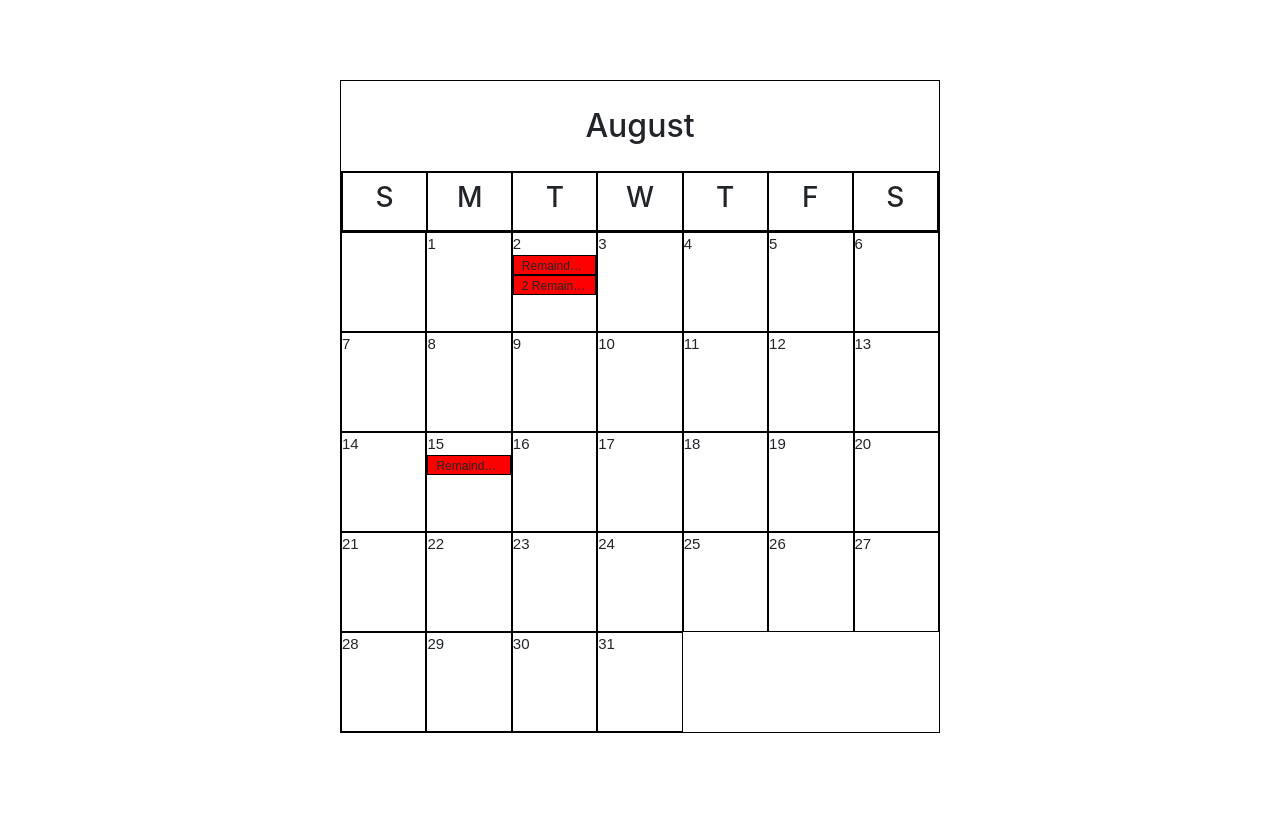
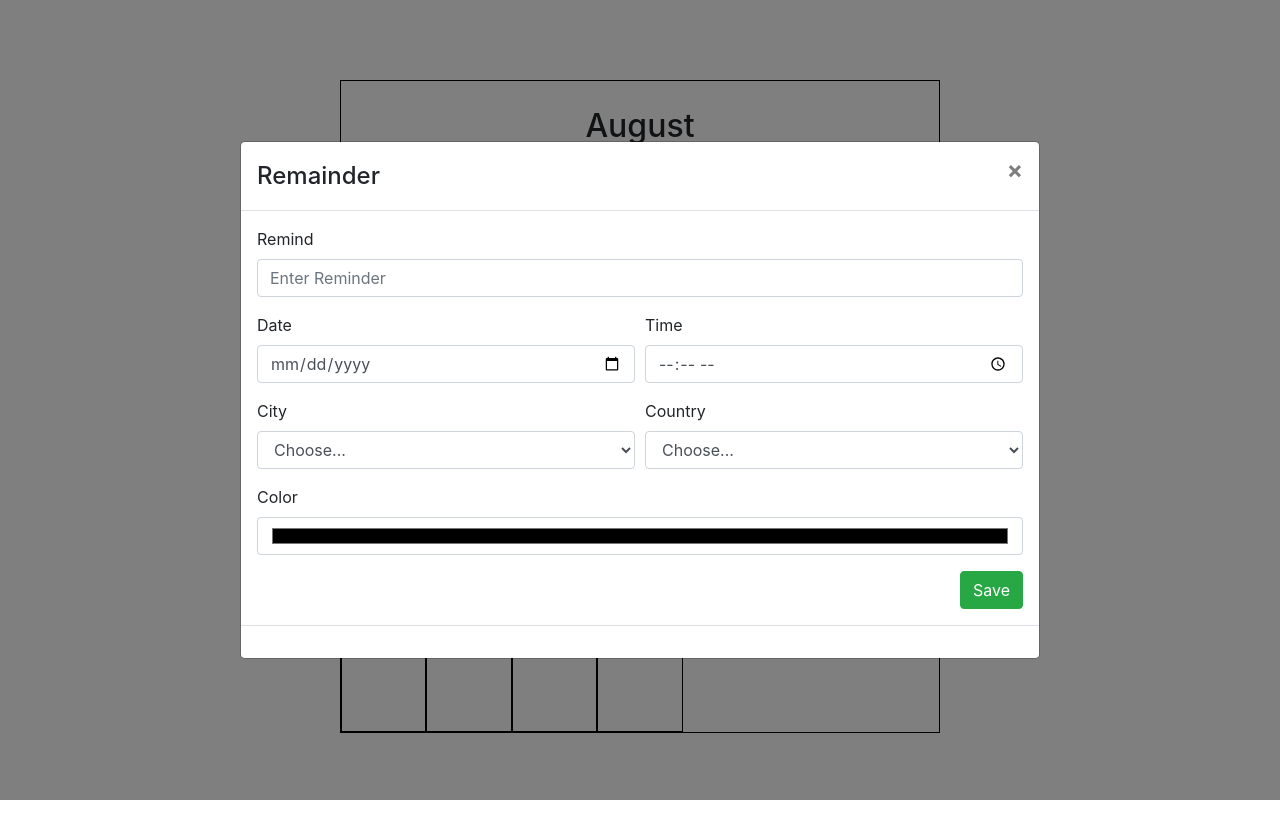
Before and after one commit to germancardenasm/calendar-app-jobsity, a React (Create React App) app: page / in a window 1280 px wide. Both pictures are taken after a click on the element "2 Remainder Title". Built offline with nearby package versions, Linux system fonts and the light colour scheme.

Commit message:
Add bootstrap, create  modal and showing funcionality

```diff
--- a/src/components/Calendar/Calendar.js
+++ b/src/components/Calendar/Calendar.js
@@ -4,6 +4,7 @@ import Weekcontainer from "../WeekContainer/WeekContainer";
 import DatesContainer from "../DatesContainer/DatesContainer";
 import RemainderForm from "../RemainderForm/RemainderForm";
 import monthNames from "./monthsNames";
+
 import "./Calendar.css";
 
 class Calendar extends Component {
@@ -17,7 +18,11 @@ class Calendar extends Component {
           <Weekcontainer />
           <DatesContainer month={this.props.month} />
         </div>
-        <RemainderForm show={this.props.showModal} color={this.props.color} />
+        <RemainderForm
+          show={this.props.showModal}
+          onHide={this.props.onCloseModal}
+          color={this.props.color}
+        />
       </>
     );
   }
@@ -31,4 +36,16 @@ const mapStateToProps = state => {
   };
 };
 
-export default connect(mapStateToProps)(Calendar);
+const mapDispatchToProps = dispatch => {
+  return {
+    onCloseModal: () =>
+      dispatch({
+        type: "HIDE_MODAL"
+      })
+  };
+};
+
+export default connect(
+  mapStateToProps,
+  mapDispatchToProps
+)(Calendar);
--- a/src/components/DatesContainer/DatesContainer.js
+++ b/src/components/DatesContainer/DatesContainer.js
@@ -1,4 +1,5 @@
 import React from "react";
+import { connect } from "react-redux";
 import Day from "../Day/Day";
 
 const DatesContainer = props => {
@@ -26,10 +27,26 @@ const DatesContainer = props => {
   createDates(firstDay, props.month);
 
   return (
-    <div id="datesContainer" className="datesContainer">
+    <div
+      id="datesContainer"
+      className="datesContainer"
+      onClick={props.onClickCalendar}
+    >
       {datesElements}
     </div>
   );
 };
 
-export default DatesContainer;
+const mapDispatchToProps = dispatch => {
+  return {
+    onClickCalendar: () =>
+      dispatch({
+        type: "SHOW_MODAL"
+      })
+  };
+};
+
+export default connect(
+  null,
+  mapDispatchToProps
+)(DatesContainer);
--- a/src/components/RemainderForm/RemainderForm.js
+++ b/src/components/RemainderForm/RemainderForm.js
@@ -1,28 +1,74 @@
 import React from "react";
+import Modal from "react-bootstrap/Modal";
+import Button from "react-bootstrap/Button";
+import Form from "react-bootstrap/Form";
+import Col from "react-bootstrap/Col";
 import { connect } from "react-redux";
 import "./RemainderForm.css";
 
 const RemainderForm = props => {
   return (
-    <div className="remainderFormContainer">
-      <form className="form">
-        <header className="modalHeader">
-          <div>
-            <h4>Remainder</h4>
+    <Modal
+      {...props}
+      size="lg"
+      aria-labelledby="contained-modal-title-vcenter"
+      centered
+    >
+      <Modal.Header closeButton>
+        <Modal.Title id="contained-modal-title-vcenter">Remainder</Modal.Title>
+      </Modal.Header>
+      <Modal.Body>
+        <Form>
+          <Form.Row>
+            <Form.Group as={Col} controlId="formTitle">
+              <Form.Label>Remind</Form.Label>
+              <Form.Control type="text" placeholder="Enter Reminder" />
+            </Form.Group>
+          </Form.Row>
+          <Form.Row>
+            <Form.Group as={Col} controlId="formDate">
+              <Form.Label>Date</Form.Label>
+              <Form.Control type="date" />
+            </Form.Group>
+            <Form.Group as={Col} controlId="formDate">
+              <Form.Label>Time</Form.Label>
+              <Form.Control type="time" />
+            </Form.Group>
+          </Form.Row>
+          <Form.Row>
+            <Form.Group as={Col} controlId="formCity">
+              <Form.Label>City</Form.Label>
+              <Form.Control as="select">
+                <option>Choose...</option>
+                <option>Medellín</option>
+                <option>Bogota</option>
+                <option>Cartagena</option>
+              </Form.Control>
+            </Form.Group>
+            <Form.Group as={Col} controlId="formCountry">
+              <Form.Label>Country</Form.Label>
+              <Form.Control as="select">
+                <option>Choose...</option>
+                <option>Medellín</option>n>
+              </Form.Control>
+            </Form.Group>
+          </Form.Row>
+
+          <Form.Row>
+            <Form.Group as={Col} controlId="formColor">
+              <Form.Label>Color</Form.Label>
+              <Form.Control type="Color" />
+            </Form.Group>
+          </Form.Row>
+          <div className="text-right">
+            <Button variant="success" type="submit">
+              Save
+            </Button>
           </div>
-          <button className="close">X</button>
-        </header>
-        <p>Weather: rain</p>
-        <input type="text" className="remainderText" placeholder="Remainder" />
-        <input type="date" className="remainderText" />
-        <input type="time" className="remainderText" />
-        <input type="text" className="remainderText" placeholder="City" />
-        <input type="text" className="remainderText" placeholder="Country" />
-        <label>Color: </label>
-        <input className="color" type="color" id="color-input" />
-        <button onClick={props.onSaveRemainder}>Save</button>
-      </form>
-    </div>
+        </Form>
+      </Modal.Body>
+      <Modal.Footer />
+    </Modal>
   );
 };
 
--- a/src/store/actions.js
+++ b/src/store/actions.js
@@ -0,0 +1,2 @@
+export const SHOW_MODAL = "SHOW_MODAL";
+export const HIDE_MODAL = "HIDE_MODAL";
--- a/src/store/reducer.js
+++ b/src/store/reducer.js
@@ -1,3 +1,7 @@
+import * as actType from "./actions";
+
+console.log("actType", actType);
+
 const remaindersTest = [
   [
     1562097600000,
@@ -54,10 +58,16 @@ const initialState = {
 };
 
 const reducer = (state = initialState, action) => {
-  if (action === "SAVE_REMAINDER") {
-    console.log("SAVE THE REMAINDER");
+  switch (action.type) {
+    case "SHOW_MODAL":
+      return { ...state, showModal: true };
+
+    case "HIDE_MODAL":
+      return { ...state, showModal: false };
+
+    default:
+      return state;
   }
-  return state;
 };
 
 export default reducer;
```
